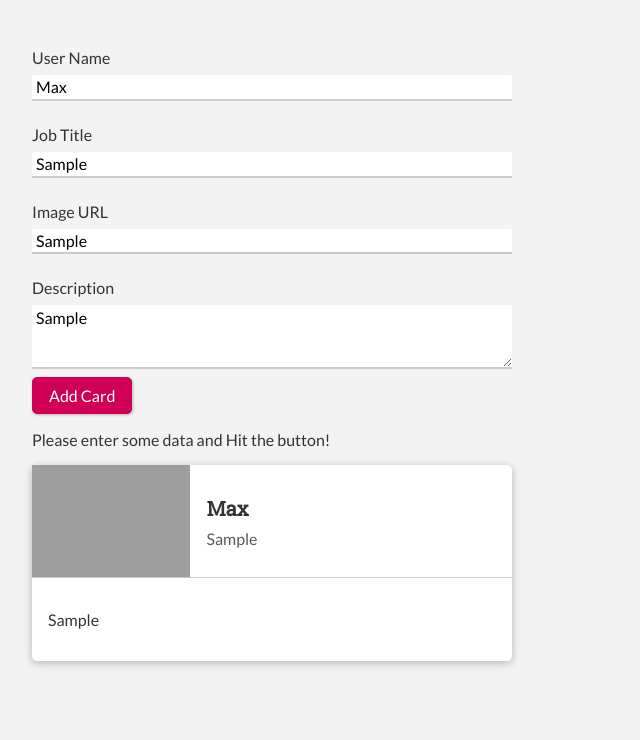
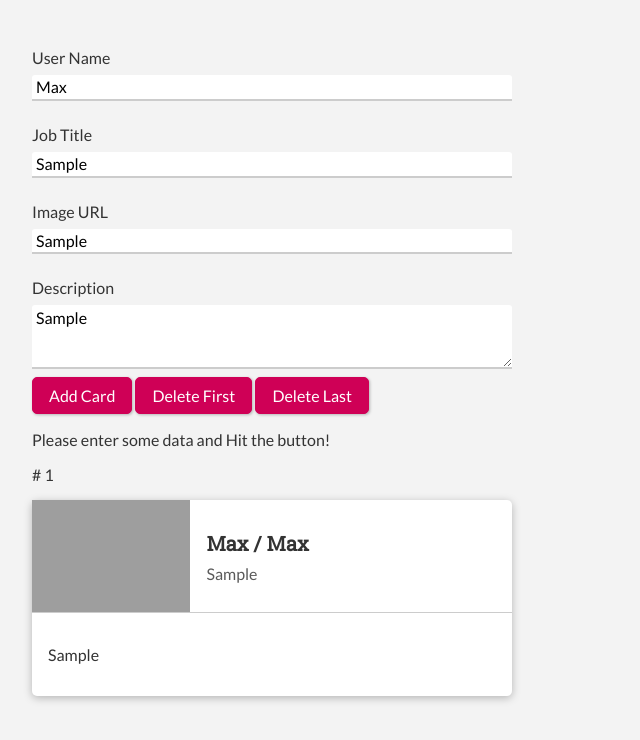
Before and after one commit to rwuniard/svelte_udemy_section3, a Svelte app: page / in a window 1280 px wide. Both pictures are taken after typing "Sample", "Sample", "Sample" into the empty fields and a click on the button "Add Card". Shown: the top 740 px of the page, without its empty margins (0-640 px from the left). Built offline with nearby package versions, Linux system fonts and the light colour scheme; grey boxes are pictures that could not be loaded.

Commit message:
Added Id to the array and svelte array

```diff
--- a/src/App.svelte
+++ b/src/App.svelte
@@ -29,6 +29,7 @@
         createdContacts = [
             ...createdContacts, // this is to add the existing createdContacts
             {
+                id: Math.random(),
                 name: name,
                 jobTitle: title,
                 imageUrl: image,
@@ -36,6 +37,14 @@
             },
         ];
         formState = 'valid';
+    }
+
+    function deleteFirst() {
+        createdContacts = createdContacts.slice(1);
+    }
+
+    function deleteLast() {
+        createdContacts = createdContacts.slice(0, -1);
     }
 </script>
 
@@ -59,19 +68,25 @@
 </div>
 
 <button on:click={addCard}>Add Card</button>
+<button on:click={deleteFirst}>Delete First</button>
+<button on:click={deleteLast}>Delete Last</button>
+
 {#if formState === 'invalid'}
     <p>Invalid input.</p>
 {:else}
     <p>Please enter some data and Hit the button!</p>
 {/if}
 
-{#each createdContacts as contact}
+{#each createdContacts as contact, index (contact.id)}
+    <p># {index + 1}</p>
     <ContactCard
         userName={contact.name}
         jobTitle={contact.jobTitle}
         description={contact.desc}
         userImage={contact.imageUrl}
     />
+{:else}
+    <p>Please add some content, we found none.</p>
 {/each}
 
 <style>
--- a/src/ContactCard.svelte
+++ b/src/ContactCard.svelte
@@ -3,7 +3,23 @@
     export let jobTitle;
     export let description;
     export let userImage;
+    const initialName = userName;
 </script>
+
+<div class="contact-card">
+    <header>
+        <div class="thumb" class:thumb-placeholder={!userImage}>
+            <img src={userImage} alt={userName} />
+        </div>
+        <div class="user-data">
+            <h1>{userName} / {initialName}</h1>
+            <h2>{jobTitle}</h2>
+        </div>
+    </header>
+    <div class="description">
+        <p>{description}</p>
+    </div>
+</div>
 
 <style>
     .contact-card {
@@ -46,7 +62,7 @@
 
     h1 {
         font-size: 1.25rem;
-    font-family: "Roboto Slab", sans-serif;
+        font-family: 'Roboto Slab', sans-serif;
         margin: 0.5rem 0;
     }
 
@@ -63,18 +79,3 @@
         padding: 1rem;
     }
 </style>
-
-<div class="contact-card">
-  <header>
-    <div class="thumb" class:thumb-placeholder="{!userImage}">
-      <img src={userImage} alt={userName} />
-    </div>
-    <div class="user-data">
-      <h1>{userName}</h1>
-      <h2>{jobTitle}</h2>
-    </div>
-  </header>
-  <div class="description">
-    <p>{description}</p>
-  </div>
-</div>
```
Lines whose indentation alone changed are shown as unchanged.
